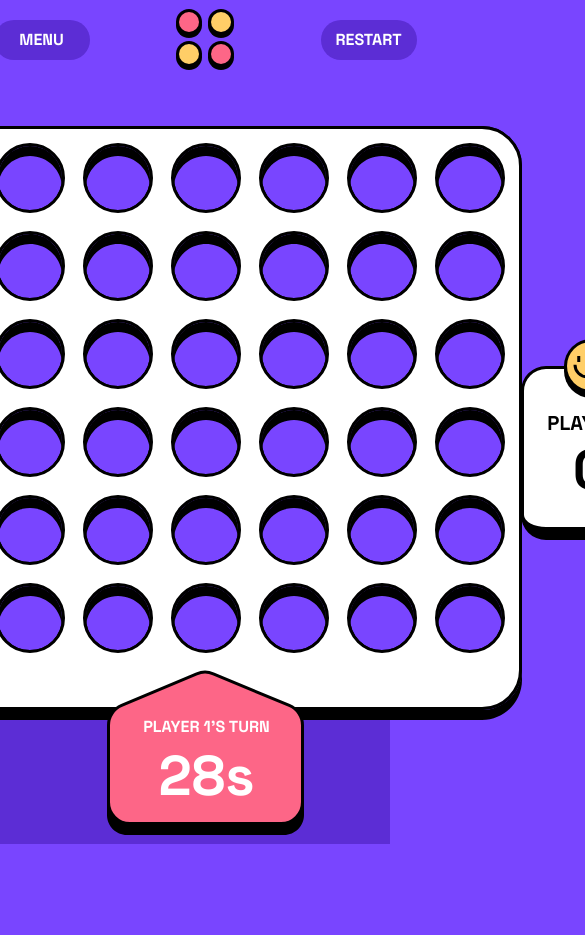
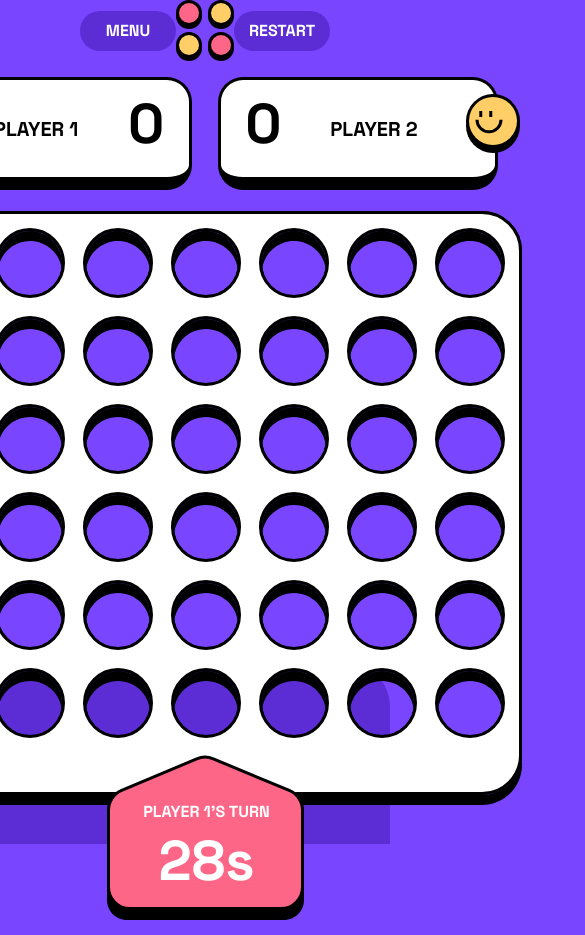
Before and after one commit to JesusEgonVenegas/connect-four, a React (Vite) app: page / in a window 390 px wide. Both pictures are taken after a click on the button "PLAY VS PLAYER". Shown: the top 935 px of the page, 585 px wide, since content can reach past the window. Before the commit the page ends 850 px from the top, so only its background shows below. Built offline with nearby package versions, Linux system fonts and the light colour scheme.

Commit message:
added tablet support

```diff
--- a/src/Game.css
+++ b/src/Game.css
@@ -208,12 +208,54 @@ body {
 }
 
 .footer {
-  position: absolute;
+  position: fixed;
   background-color: var(--footerColor);
   width: 100vw;
   border-radius: 50px 50px 0 0;
   bottom: 0;
-  height: 22%;
+  height: 22vh;
   left: 0;
   z-index: -1;
 }
+
+@media (max-width: 1024px) {
+  .pageContainer {
+    grid-template-columns: repeat(2, 1fr);
+    margin-left: auto;
+    margin-right: auto;
+  }
+
+  .playerLabel {
+    flex-direction: row;
+    height: 113px;
+    justify-content: space-around;
+    width: 280px;
+    margin-bottom: -35px;
+    margin-top: 1rem;
+  }
+
+  .playerLabelImg {
+    margin-top: 0;
+    /* margin-left: -50px; */
+  }
+
+  .leftImage {
+    margin-left: -50px;
+  }
+
+  .rightImage {
+    margin-right: -50px;
+  }
+
+  .rightLabel {
+    flex-direction: row-reverse;
+  }
+
+  .gameContainer {
+    order: 3;
+    grid-column: 1 / 3;
+  }
+}
+
+@media (max-width: 400px) {
+}
--- a/src/Game.tsx
+++ b/src/Game.tsx
@@ -272,7 +272,7 @@ const Game = ({ handleGoMenu }: Props) => {
         <div className="pageContainer">
           <div className="playerLabel">
             <span
-              className="playerLabelImg"
+              className="playerLabelImg leftImage"
               style={{ content: `url(${playerOne})` }}
             ></span>
             <div>Player 1</div>
@@ -358,9 +358,9 @@ const Game = ({ handleGoMenu }: Props) => {
             <div className="footer"> </div>
           </div>
 
-          <div className="playerLabel">
+          <div className="playerLabel rightLabel">
             <div
-              className="playerLabelImg"
+              className="playerLabelImg rightImage"
               style={{ content: `url(${playerTwo})` }}
             ></div>
             <div>Player 2</div>
```
